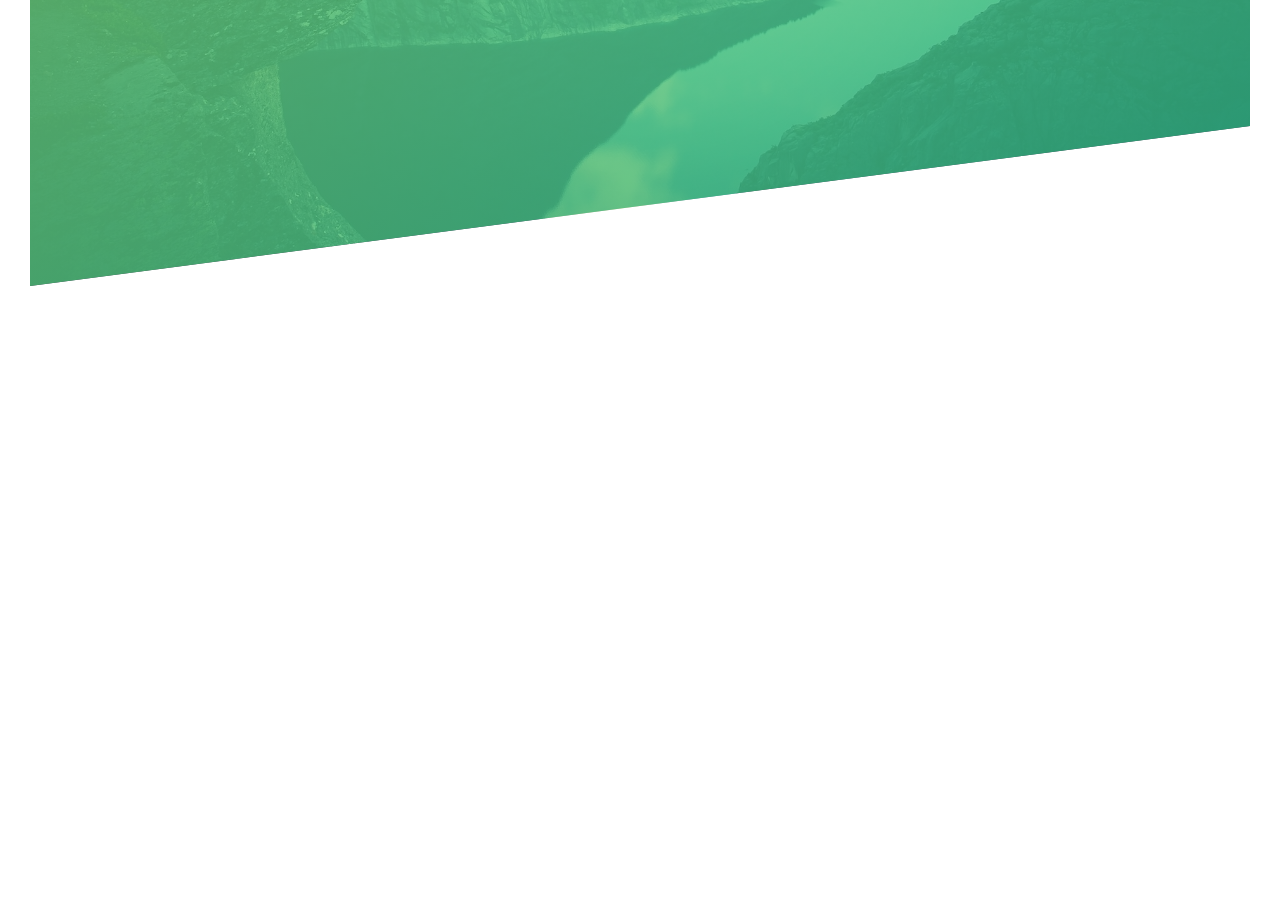
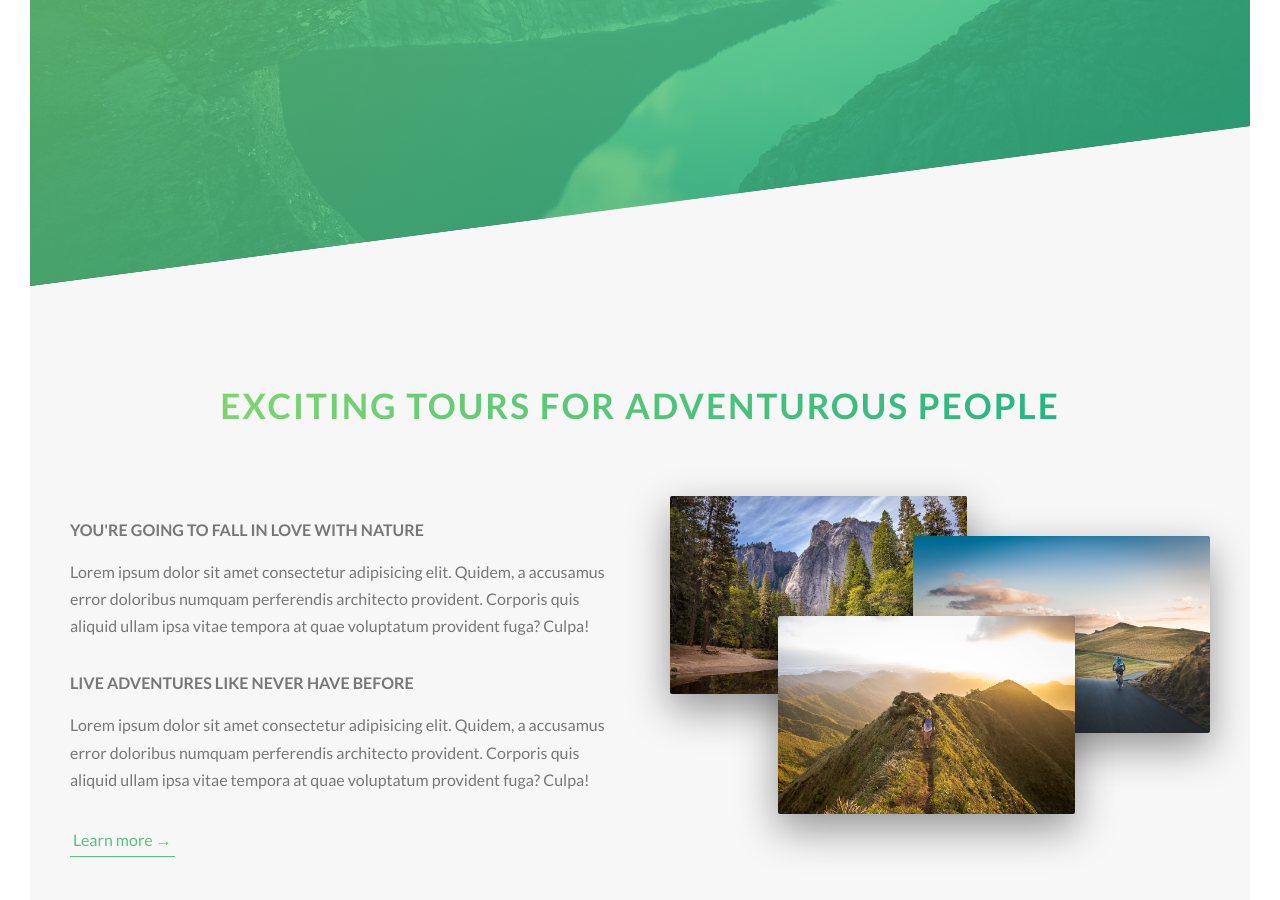
Before and after one commit to JustasTitovec/website-css-sass, a website: page index.html in a window 1280 px wide. Shown: the part 504-1404 px from the top of the page. Before the commit the page ends 820 px from the top, so only its background shows below. Drawn offline with Linux system fonts and the light colour scheme.

Commit message:
added about section

```diff
--- a/index.html
+++ b/index.html
@@ -28,6 +28,59 @@
         <a href="#" class="btn btn--white btn--animated">Discover our tours</a>
       </div>
     </header>
+
+    <main>
+      <section class="section-about">
+        <div class="u-center-text u-margin-bottom-big">
+          <h2 class="heading-secondary">
+            Exciting tours for adventurous people
+          </h2>
+        </div>
+
+        <div class="row">
+          <div class="col-1-of-2">
+            <h3 class="heading-tertiary u-margin-bottom-small">
+              You're going to fall in love with nature
+            </h3>
+            <p class="paragrath">
+              Lorem ipsum dolor sit amet consectetur adipisicing elit. Quidem, a
+              accusamus error doloribus numquam perferendis architecto
+              provident. Corporis quis aliquid ullam ipsa vitae tempora at quae
+              voluptatum provident fuga? Culpa!
+            </p>
+            <h3 class="heading-tertiary u-margin-bottom-small">
+              Live adventures like never have before
+            </h3>
+            <p class="paragrath">
+              Lorem ipsum dolor sit amet consectetur adipisicing elit. Quidem, a
+              accusamus error doloribus numquam perferendis architecto
+              provident. Corporis quis aliquid ullam ipsa vitae tempora at quae
+              voluptatum provident fuga? Culpa!
+            </p>
+            <a href="#" class="btn-text">Learn more &rarr; </a>
+          </div>
+          <div class="col-1-of-2">
+            <div class="composition">
+              <img
+                src="img/nat-1-large.jpg"
+                alt="Photo 1"
+                class="composition__photo composition__photo--p1"
+              />
+              <img
+                src="img/nat-2-large.jpg"
+                alt="Photo 2"
+                class="composition__photo composition__photo--p2"
+              />
+              <img
+                src="img/nat-3-large.jpg"
+                alt="Photo 3"
+                class="composition__photo composition__photo--p3"
+              />
+            </div>
+          </div>
+        </div>
+      </section>
+    </main>
     <!--
     <section class="grid-test">
       <div class="row">
--- a/sass/abstracts/_variables.scss
+++ b/sass/abstracts/_variables.scss
@@ -3,12 +3,18 @@ $color-primary: #55c57a;
 $color-primary-light: #7ed56f;
 $color-primary-dark: #28b485;
 
+$color-gray-light-1: #f7f7f7;
 $color-gray-dark: #777;
+
 $color-white: #fff;
-$color-back: #000;
+$color-black: #000;
 
 //Grid
 
 $grid-width: 114rem;
 $gutter-vertical: 8rem;
 $gutter-horizontal: 6rem;
+
+// Font
+
+$default-font-size: 1.6rem;
--- a/sass/base/_typography.scss
+++ b/sass/base/_typography.scss
@@ -34,3 +34,38 @@ body {
     animation: moveInRight 1s ease-out;
   }
 }
+
+.heading-secondary {
+  display: inline-block;
+  font-size: 3.5rem;
+  text-transform: uppercase;
+  font-weight: 700;
+  background-image: linear-gradient(
+    to right,
+    $color-primary-light,
+    $color-primary-dark
+  );
+  -webkit-background-clip: text;
+  color: transparent;
+  transition: all 0.2s ease;
+  letter-spacing: 0.2rem;
+
+  &:hover {
+    transform: skewY(2deg) skewX(15deg) scale(1.1);
+    text-shadow: 0.5rem 1rem 2rem rgba($color-black, 0.2);
+  }
+}
+
+.heading-tertiary {
+  font-size: $default-font-size;
+  font-weight: 700;
+  text-transform: uppercase;
+}
+
+.paragrath {
+  font-size: $default-font-size;
+
+  &:not(:last-child) {
+    margin-bottom: 3rem;
+  }
+}
--- a/sass/base/_utilities.scss
+++ b/sass/base/_utilities.scss
@@ -0,0 +1,15 @@
+.u-center-text {
+  text-align: center;
+}
+
+.u-margin-bottom-small {
+  margin-bottom: 1.5rem;
+}
+
+.u-margin-bottom-medium {
+  margin-bottom: 4rem;
+}
+
+.u-margin-bottom-big {
+  margin-bottom: 8rem;
+}
--- a/sass/components/_button.scss
+++ b/sass/components/_button.scss
@@ -8,12 +8,12 @@
     border-radius: 10rem;
     transition: all 0.2s;
     position: relative;
-    font-size: 1.6rem;
+    font-size: $default-font-size;
   }
 
   &:active {
     transform: translateY(-0.1rem);
-    box-shadow: 0 0.5rem 1rem rgba($color-back, 0.2);
+    box-shadow: 0 0.5rem 1rem rgba($color-black, 0.2);
   }
 
   &--white {
@@ -47,3 +47,26 @@
     animation-fill-mode: backwards;
   }
 }
+
+.btn-text {
+  &:link,
+  &:visited {
+    color: $color-primary;
+    display: inline-block;
+    text-decoration: none;
+    border-bottom: 0.1rem solid $color-primary;
+    padding: 0.3rem;
+    font-size: $default-font-size;
+    transition: all 0.2;
+  }
+  &:hover {
+    background-color: $color-primary;
+    color: $color-white;
+    box-shadow: 0rem 1rem 2rem rgba($color-black, 0.15);
+    transform: translateY(-2px);
+  }
+  &:active {
+    box-shadow: 0 1rem 2rem rgba($color-black, 0.15);
+    transform: translateY(0);
+  }
+}
--- /dev/null
+++ b/sass/components/_composition.scss
@@ -0,0 +1,40 @@
+.composition {
+  position: relative;
+  transition: all 0.2s;
+
+  &:hover &__photo:not(:hover) {
+    transform: scale(0.95);
+  }
+
+  &__photo {
+    width: 55%;
+    box-shadow: 0 1.5rem 4rem rgba($color-black, 0.4);
+    border-radius: 2px;
+    position: absolute;
+    z-index: 10;
+    transition: all 0.2s;
+    outline-offset: 2rem;
+
+    &--p1 {
+      left: 0;
+      top: -2rem;
+    }
+
+    &--p2 {
+      right: 0;
+      top: 2rem;
+    }
+
+    &--p3 {
+      left: 20%;
+      top: 10rem;
+    }
+
+    &:hover {
+      outline: 1.5rem solid $color-primary;
+      transform: scale(1.05);
+      box-shadow: 0 2rem 4rem rgba($color-black, 0.5);
+      z-index: 20;
+    }
+  }
+}
--- a/sass/layout/_grid.scss
+++ b/sass/layout/_grid.scss
@@ -1,6 +1,5 @@
 .row {
   max-width: $grid-width;
-  background-color: #eee;
   margin: 0 auto;
 
   &:not(:last-child) {
@@ -9,7 +8,6 @@
   @include clearfix;
 
   [class^='col-'] {
-    background-color: orange;
     float: left;
 
     &:not(:last-child) {
--- a/sass/main.scss
+++ b/sass/main.scss
@@ -8,6 +8,7 @@
 @import '../sass/base/utilities';
 
 @import '../sass/components/button';
+@import '../sass/components/composition';
 
 @import '../sass/pages/home';
 
--- a/sass/pages/_home.scss
+++ b/sass/pages/_home.scss
@@ -0,0 +1,5 @@
+.section-about {
+  background-color: $color-gray-light-1;
+  padding: 25rem 0;
+  margin-top: -20vh;
+}
```
Also changed, not shown: css/style.css, sass/main.css (added), 1 other file.
